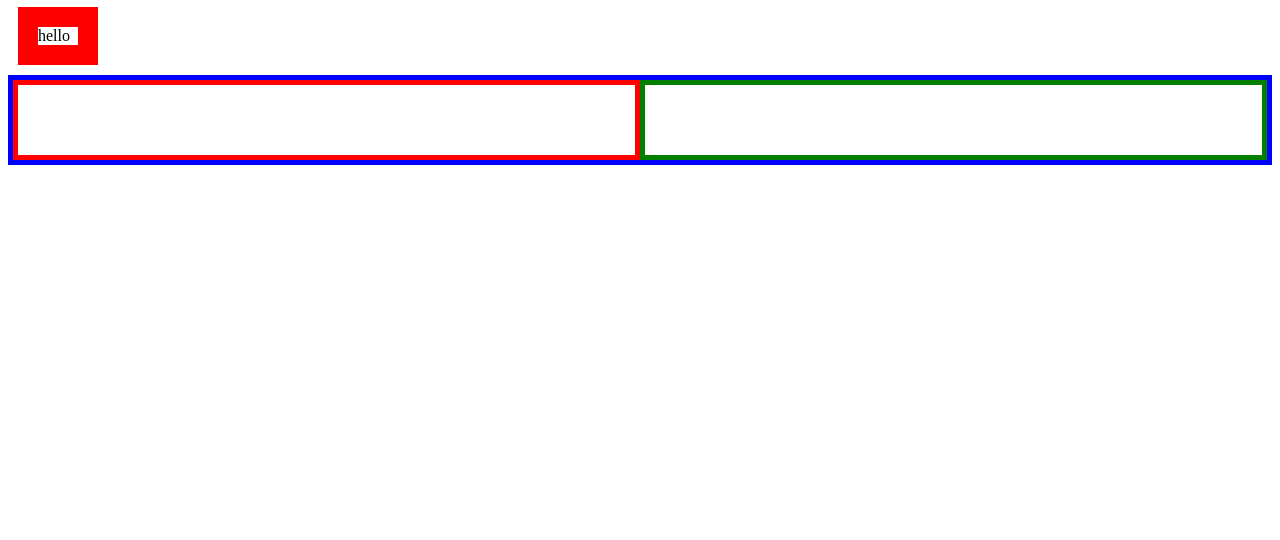
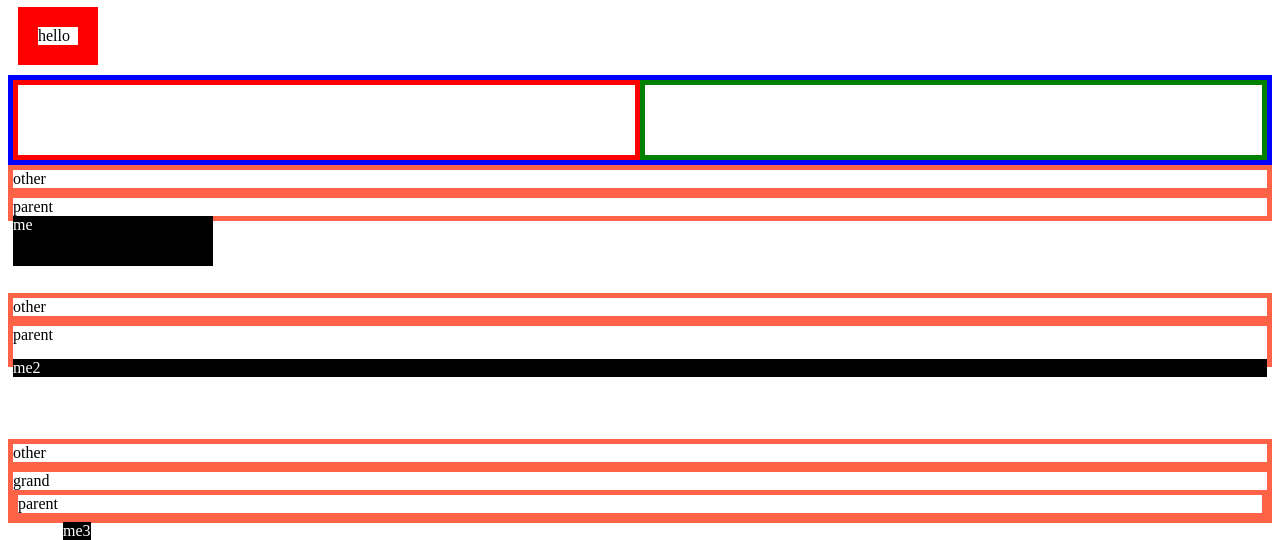
Before and after one commit to chanbae95/web1, a plain HTML site: page CSS.html in a window 1280 px wide. Shown: the part 711-1251 px from the top of the page. Before the commit the page ends 884 px from the top, so only its background shows below. Drawn offline with Linux system fonts and the light colour scheme.

Commit message:
Add files via upload

```diff
--- a/CSS.html
+++ b/CSS.html
@@ -3,7 +3,7 @@
   <head>
     <meta charset="utf-8">
     <title></title>
-      <link rel="stylesheet" href="why.css">
+    <link rel="stylesheet" href="why.css">
   </head>
 
   <body>
@@ -69,6 +69,7 @@ Even though the International Gymnastics Federation(FIG) later acknowledged the
   </div>
 </div>
 
+
 <div class="add">
  <div class="plus">
 
@@ -79,5 +80,42 @@ Even though the International Gymnastics Federation(FIG) later acknowledged the
  </div>
 </div>
 
+
+    <div class="other">
+      other
+    </div>
+    <div class="parent">
+      parent
+      <div class="me">
+        me
+      </div>
+    </div>
+
+    <br><br><br><br>
+
+    <div class="other">
+      other
+    </div>
+    <div class="parent">
+      parent
+      <div class="me2">
+        me2
+      </div>
+    </div>
+
+    <br><br><br><br>
+
+    <div class="other">
+      other
+    </div>
+    <div class="grand">
+      grand
+      <div class="parent">
+        parent
+        <div class="me3">
+          me3
+        </div>
+      </div>
+    </div>
   </body>
 </html>
--- a/why.css
+++ b/why.css
@@ -1,4 +1,4 @@
- ul li{color: red;}
+  ul li{color: red;}
   #lecture>li{border: 1px solid red;}
   ul, ol{background-color: powderblue;}
   a:hover{color:yellow;}
@@ -17,5 +17,10 @@
   .hat{border: 20px solid red;}
 
   .add{border: 5px solid blue; height: 80px;}
-  .plus{position: relative; float: left; display: inline-block; border: 5px solid red; height: 100%; width: 50%; box-sizing: border-box;}
-  .up{position: relative; float: right; display: inline-block; border: 5px solid green; height: 100%; width: 50%; box-sizing: border-box;}
+  .plus{position: relative; display: inline-block; border: 5px solid red; height: 100%; width: 50%; box-sizing: border-box;}
+  .up{position: relative; float: right;display: inline-block; border: 5px solid green; height: 100%; width: 50%; box-sizing: border-box;}
+  .parent, .other, .grand{border: 5px solid tomato;}
+  .me{position: absolute; background-color: black; color: white; width: 200px; height: 50px;}
+  .me2{position: relative; top: 15px; background-color: black; color: white;}
+  .grand{position: relative;}
+  .me3{position: absolute; top: 50px; left: 50px; background-color: black; color: white;}
```
